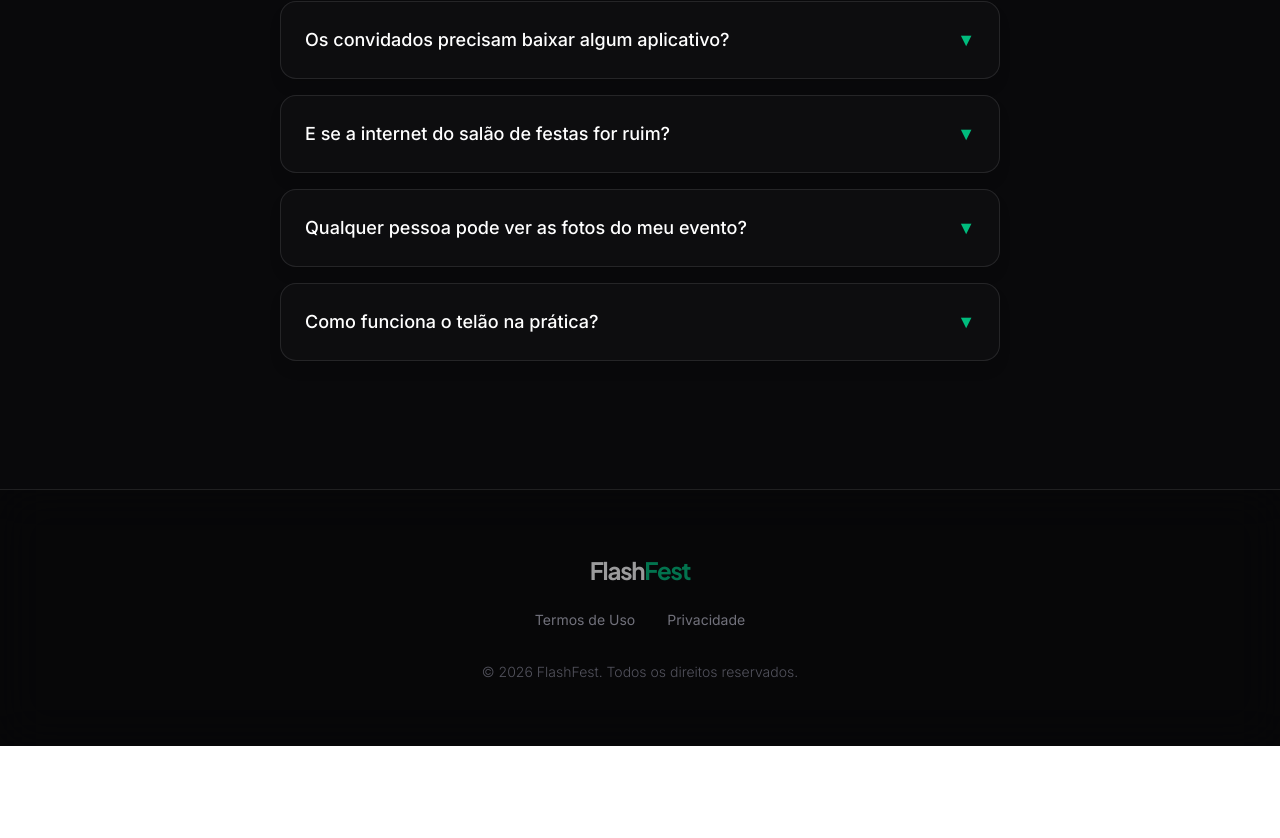
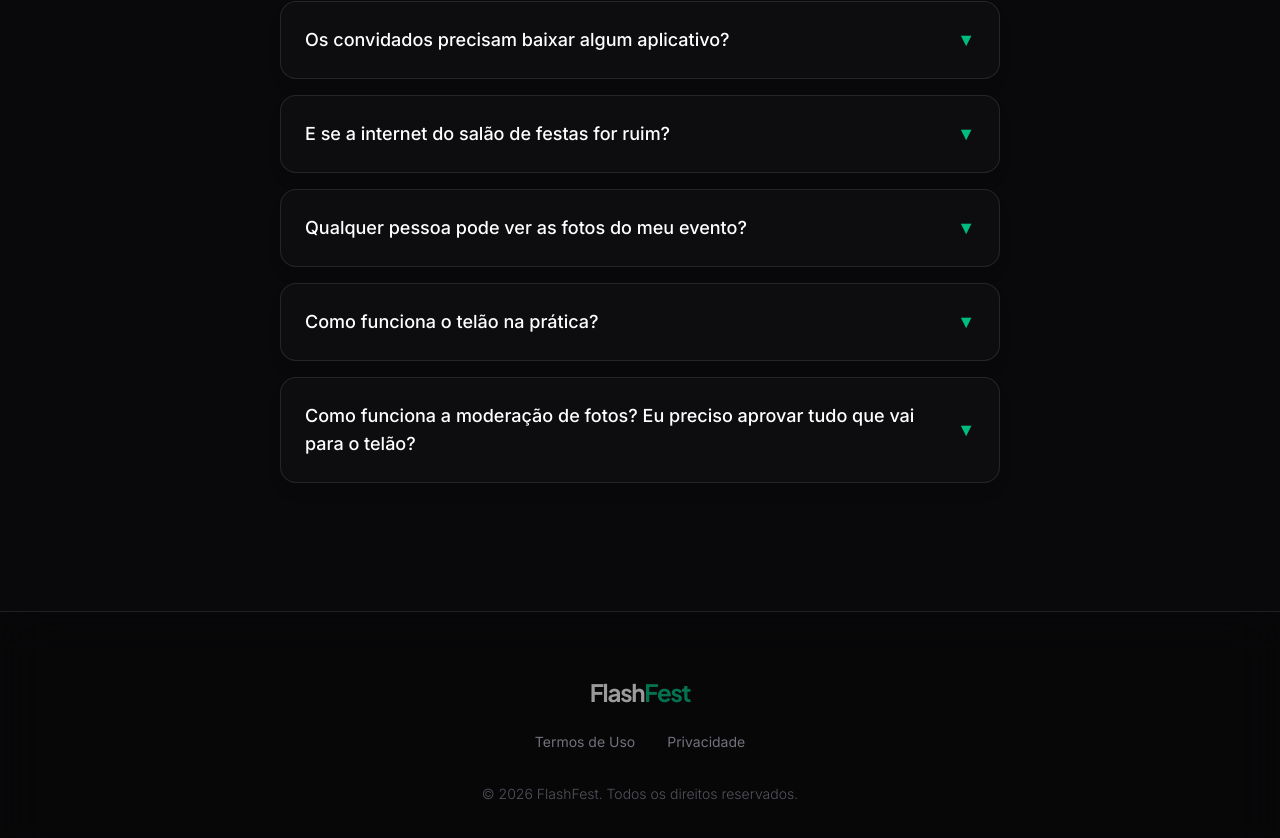
Before and after one commit to Betaluk/fleshfest-app, a Next.js app: page / in a window 1280 px wide. Shown: the part 3811-4649 px from the top of the page. Before the commit the page ends 4557 px from the top, so only its background shows below. Built offline with nearby package versions, Linux system fonts and the light colour scheme; no server answers.

Commit message:
Alteração na landing page 4

```diff
--- a/src/app/page.tsx
+++ b/src/app/page.tsx
@@ -350,7 +350,7 @@ export default async function LandingPage() {
                 <span className="text-emerald-500 transition-transform group-open:rotate-180">▼</span>
               </summary>
               <p className="mt-4 text-zinc-400 leading-relaxed border-t border-white/10 pt-4 font-light">
-                Não. O link do evento é criptografado e as fotos são 100% privadas. Apenas as pessoas que estiverem fisicamente na sua festa e escanearem o QR Code (e você, pelo painel) terão acesso às imagens.
+                A privacidade da sua festa é nossa prioridade. Durante o evento, apenas quem estiver presencialmente no local e escanear o QR Code consegue interagir com o telão. Para o pós-festa, o sistema gera um <strong className="text-zinc-200">link seguro da sua Galeria Pública</strong>. Você pode enviar esse link no WhatsApp apenas para os convidados que desejar, permitindo que eles acessem, revivam e baixem as memórias da festa de qualquer lugar.
               </p>
             </details>
 
@@ -361,6 +361,16 @@ export default async function LandingPage() {
               </summary>
               <p className="mt-4 text-zinc-400 leading-relaxed border-t border-white/10 pt-4 font-light">
                 No seu painel, você terá um botão "Abrir Telão". Basta acessá-lo no notebook que será usado no salão de festas, conectar o cabo HDMI da TV ou Projetor, colocar em tela cheia e pronto! O sistema atualizará as fotos sozinho.
+              </p>
+            </details>
+
+            <details className="group bg-zinc-900/30 backdrop-blur-lg hover:bg-zinc-900/50 border border-white/10 rounded-2xl p-6 open:bg-zinc-900/60 open:border-emerald-500/20 transition-all duration-500 cursor-pointer shadow-lg">
+              <summary className="flex items-center justify-between list-none font-medium text-lg text-white outline-none">
+                <span>Como funciona a moderação de fotos? Eu preciso aprovar tudo que vai para o telão?</span>
+                <span className="text-emerald-500 transition-transform group-open:rotate-180">▼</span>
+              </summary>
+              <p className="mt-4 text-zinc-400 leading-relaxed border-t border-white/10 pt-4 font-light">
+                Não, a moderação é uma ferramenta <strong className="text-zinc-200">100% opcional</strong>. Ao criar sua festa, você pode escolher o <strong className="text-zinc-200">Modo Automático</strong> (fotos e vídeos vão direto para o telão, ideal para eventos íntimos) ou o <strong className="text-zinc-200">Modo Manual</strong> (as mídias ficam numa fila aguardando sua aprovação pelo celular, ideal para eventos corporativos). Independente da sua escolha, você sempre terá um botão no painel para excluir qualquer foto indesejada na hora.
               </p>
             </details>
           </div>
```
